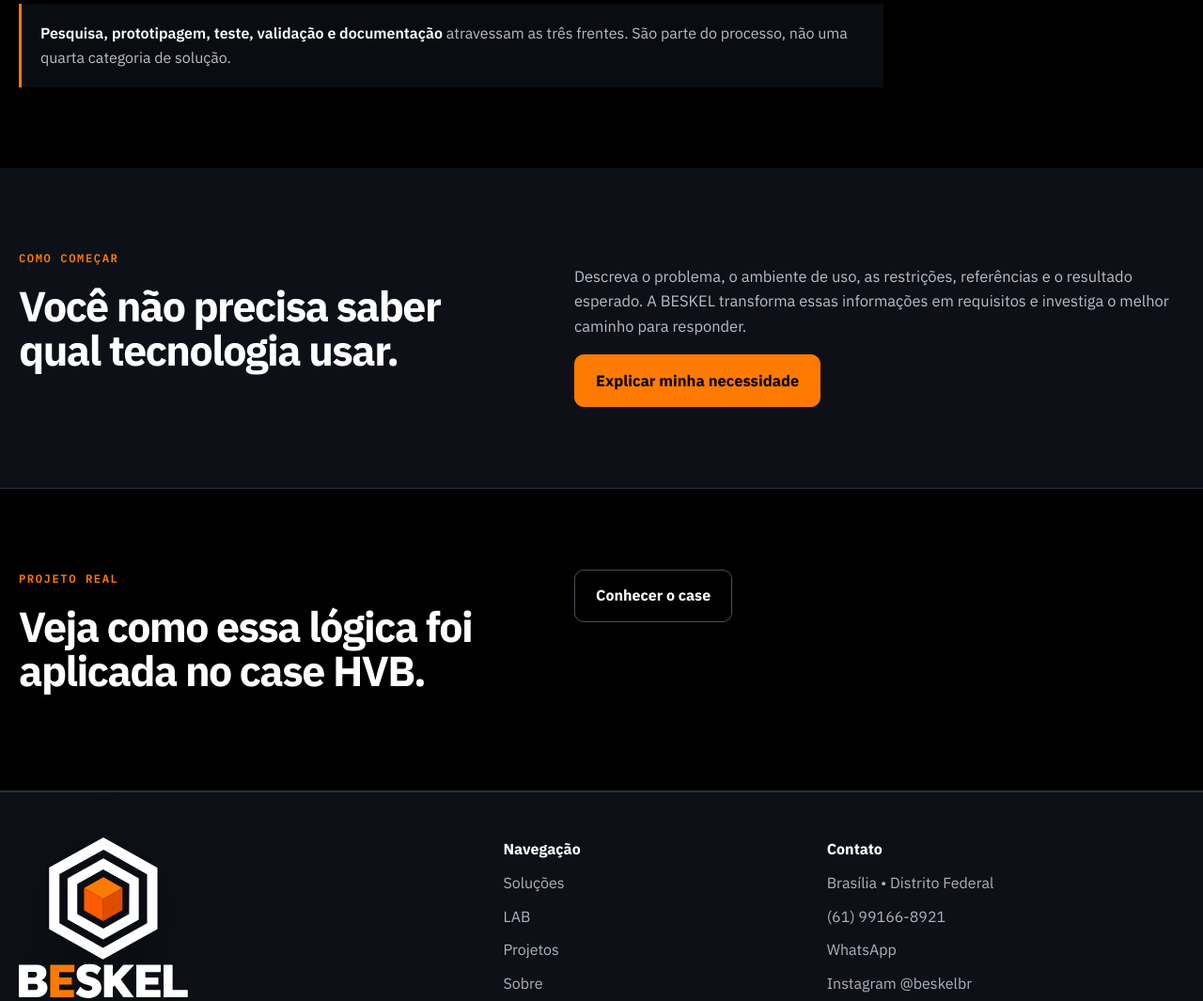
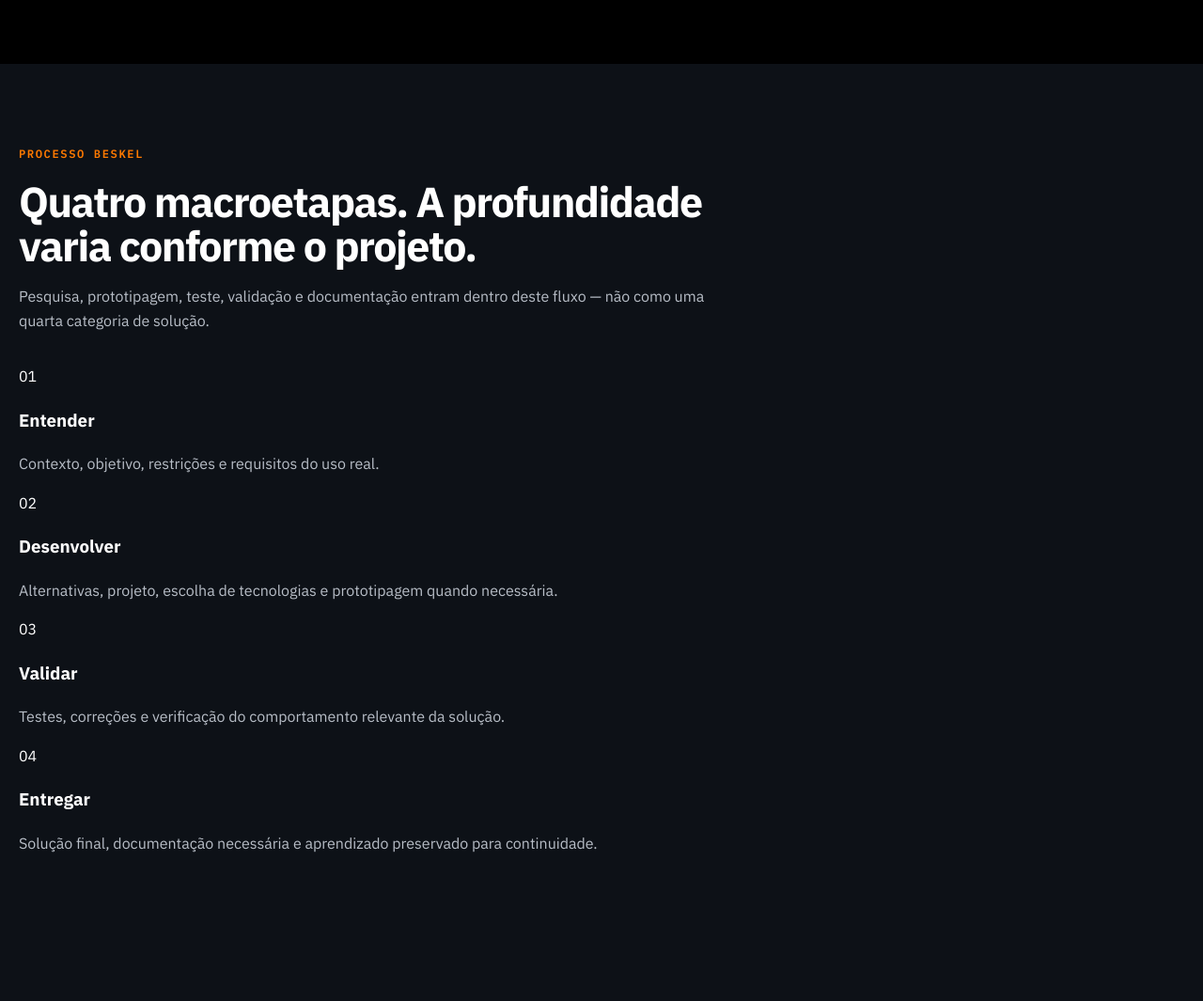
Before and after one commit to BeskelBR/beskel-site, a plain HTML site: page pages/servicos.html in a window 1280 px wide. Shown: the part 1963-3028 px from the top of the page at 94% size. Drawn offline with Linux system fonts and the light colour scheme.

Commit message:
Lote 4: consolida o Processo BESKEL em Soluções

```diff
--- a/pages/servicos.html
+++ b/pages/servicos.html
@@ -17,7 +17,13 @@
 <article class="solution-feature reveal"><div class="solution-index">02</div><div><p class="solution-kicker">Interfaces, fluxos e automação</p><h3>Soluções digitais</h3><p>Interfaces, sistemas, automações, organização de fluxos, documentação digital e soluções compatíveis com necessidades reais.</p><ul class="solution-meta"><li>Interfaces</li><li>Sistemas</li><li>Automação</li><li>Fluxos</li></ul></div></article>
 <article class="solution-feature reveal"><div class="solution-index">03</div><div><p class="solution-kicker">Integração entre ambientes</p><h3>Soluções híbridas</h3><p>Integração entre objetos, hardware, software, identificação, automação, interfaces e processos físicos.</p><ul class="solution-meta"><li>Hardware</li><li>Software</li><li>Identificação</li><li>Integração</li></ul></div></article>
 
-</div><p class="solution-transversal-note reveal"><strong>Pesquisa, prototipagem, teste, validação e documentação</strong> atravessam as três frentes. São parte do processo, não uma quarta categoria de solução.</p></div></section>
+</div></div></section>
+<section class="section" id="processo"><div class="container"><div class="section-heading reveal"><p class="eyebrow">Processo BESKEL</p><h2>Quatro macroetapas. A profundidade varia conforme o projeto.</h2><p>Pesquisa, prototipagem, teste, validação e documentação entram dentro deste fluxo — não como uma quarta categoria de solução.</p></div><div class="process-four">
+<article class="reveal"><span>01</span><h3>Entender</h3><p>Contexto, objetivo, restrições e requisitos do uso real.</p></article>
+<article class="reveal"><span>02</span><h3>Desenvolver</h3><p>Alternativas, projeto, escolha de tecnologias e prototipagem quando necessária.</p></article>
+<article class="reveal"><span>03</span><h3>Validar</h3><p>Testes, correções e verificação do comportamento relevante da solução.</p></article>
+<article class="reveal"><span>04</span><h3>Entregar</h3><p>Solução final, documentação necessária e aprendizado preservado para continuidade.</p></article>
+</div></div></section>
 <section class="section"><div class="container split"><div class="reveal"><p class="eyebrow">Como começar</p><h2>Você não precisa saber qual tecnologia usar.</h2></div><div class="body-copy reveal"><p>Descreva o problema, o ambiente de uso, as restrições, referências e o resultado esperado. A BESKEL transforma essas informações em requisitos e investiga o melhor caminho para responder.</p><a class="btn" href="/contato/#orcamento">Explicar minha necessidade</a></div></div></section>
 <section class="section cta-band"><div class="container split"><div><p class="eyebrow">Projeto real</p><h2>Veja como essa lógica foi aplicada no case HVB.</h2></div><div class="cta-actions"><a class="btn btn-ghost" href="/case-hvb/">Conhecer o case</a></div></div></section>
 </main>
```
